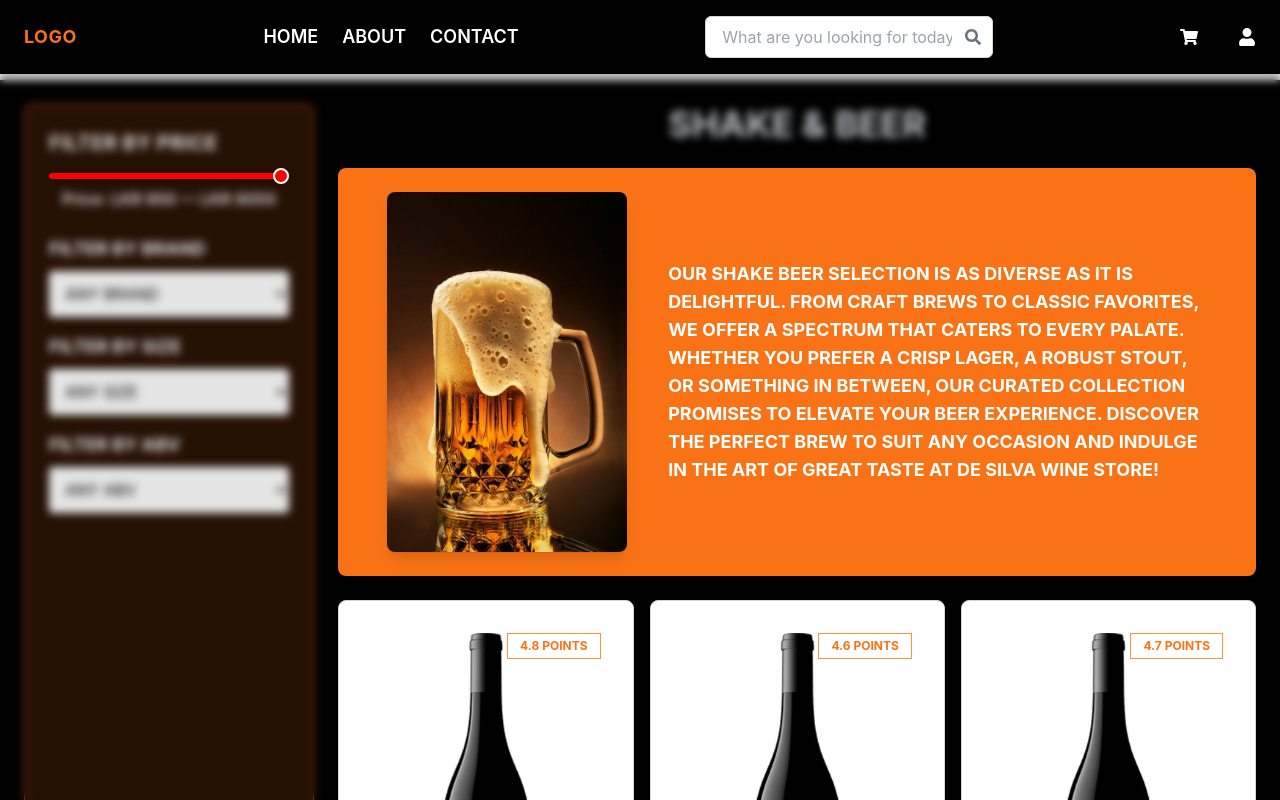
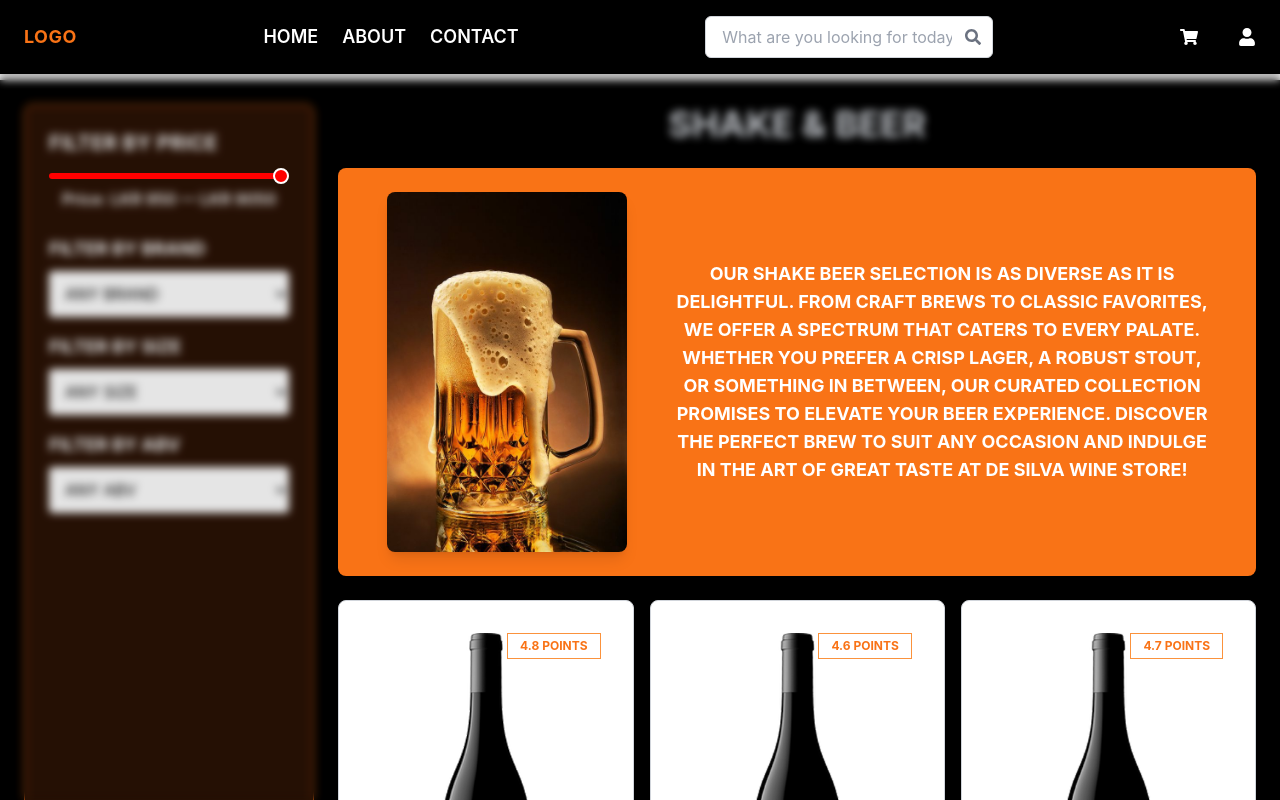
Before and after one commit to ZNilakshi/Capstone-Project, a React (Create React App) app in the folder frontend/: page /ShakeBeer in a window 1280 px wide. Shown: the top 800 px of the page. Built offline with nearby package versions, Linux system fonts and the light colour scheme.

Commit message:
Make some alignments related to the featured product

```diff
--- a/frontend/src/pages/ShakeBeer.jsx
+++ b/frontend/src/pages/ShakeBeer.jsx
@@ -112,7 +112,7 @@ const FilterableProductList = () => {
 
   {/* Right Side - Details */}
   <div className="w-full md:w-2/3 text-center md:text-left p-4">
-    <h2 className="text-lg font-bold uppercase">Our shake  beer selection is as diverse as it is delightful. From craft brews to classic favorites, we offer a spectrum that caters to every palate. Whether you prefer a crisp lager, a robust stout, or something in between, our curated collection promises to elevate your beer experience. Discover the perfect brew to suit any occasion and indulge in the art of great taste at De Silva Wine Store!</h2>
+    <h2 className="text-lg font-bold uppercase text-center">Our shake  beer selection is as diverse as it is delightful. From craft brews to classic favorites, we offer a spectrum that caters to every palate. Whether you prefer a crisp lager, a robust stout, or something in between, our curated collection promises to elevate your beer experience. Discover the perfect brew to suit any occasion and indulge in the art of great taste at De Silva Wine Store!</h2>
 
   </div>
 </div>
--- a/frontend/src/pages/Sprite.jsx
+++ b/frontend/src/pages/Sprite.jsx
@@ -112,7 +112,7 @@ const FilterableProductList = () => {
 
   {/* Right Side - Details */}
   <div className="w-full md:w-2/3 text-center md:text-left p-4">
-    <h2 className="text-lg font-bold uppercase">Our sprite selection is as diverse as it is delightful. From craft brews to classic favorites, we offer a spectrum that caters to every palate. Whether you prefer a crisp lager, a robust stout, or something in between, our curated collection promises to elevate your beer experience. Discover the perfect brew to suit any occasion and indulge in the art of great taste at De Silva Wine Store!</h2>
+    <h2 className="text-lg font-bold uppercase text-center">Our sprite selection is as diverse as it is delightful. From craft brews to classic favorites, we offer a spectrum that caters to every palate. Whether you prefer a crisp lager, a robust stout, or something in between, our curated collection promises to elevate your beer experience. Discover the perfect brew to suit any occasion and indulge in the art of great taste at De Silva Wine Store!</h2>
 
   </div>
 </div>
--- a/frontend/src/pages/WineStore.jsx
+++ b/frontend/src/pages/WineStore.jsx
@@ -112,7 +112,7 @@ const FilterableProductList = () => {
 
   {/* Right Side - Details */}
   <div className="w-full md:w-2/3 text-center md:text-left p-4">
-    <h2 className="text-lg font-bold uppercase">Our wine selection is as diverse as it is delightful. From craft brews to classic favorites, we offer a spectrum that caters to every palate. Whether you prefer a crisp lager, a robust stout, or something in between, our curated collection promises to elevate your beer experience. Discover the perfect brew to suit any occasion and indulge in the art of great taste at De Silva Wine Store!</h2>
+    <h2 className="text-lg font-bold uppercase text-center">Our wine selection is as diverse as it is delightful. From craft brews to classic favorites, we offer a spectrum that caters to every palate. Whether you prefer a crisp lager, a robust stout, or something in between, our curated collection promises to elevate your beer experience. Discover the perfect brew to suit any occasion and indulge in the art of great taste at De Silva Wine Store!</h2>
 
   </div>
 </div>
```
